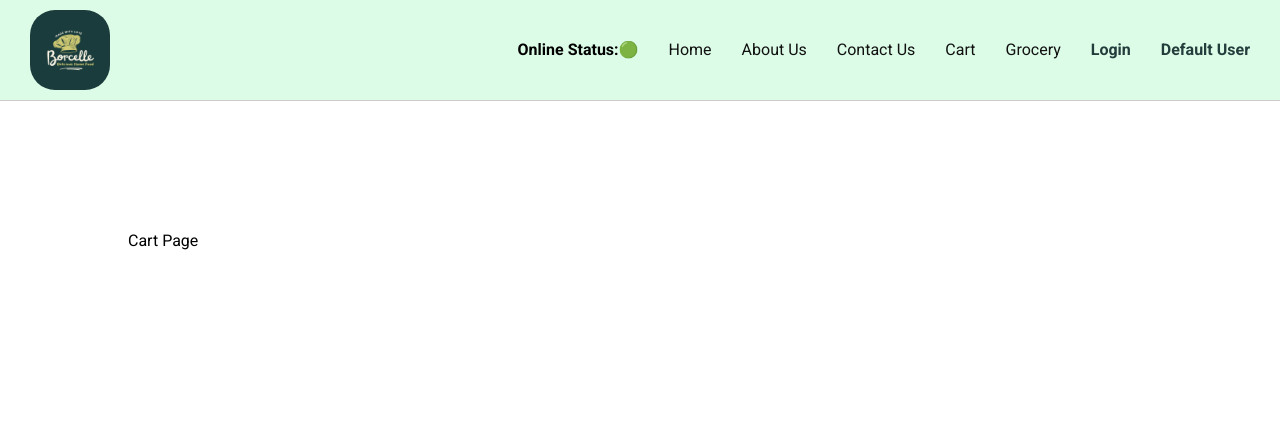
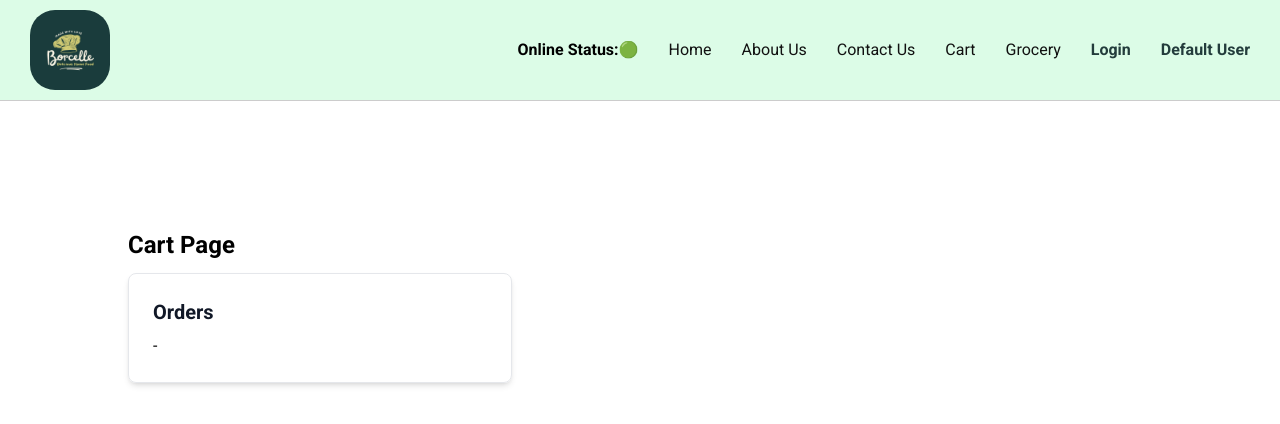
Before and after one commit to bhargavgopal-lanke/React-New, a React (Vite) app: page /cart in a window 1280 px wide. Shown: the top 424 px of the page. Built offline with nearby package versions, Linux system fonts and the light colour scheme.

Commit message:
cart ui created for orders.

```diff
--- a/src/components/CategoryListItems.jsx
+++ b/src/components/CategoryListItems.jsx
@@ -17,7 +17,9 @@ const CategoryListItems = ({ data }) => {
         } = items?.card?.info;
 
         const handleAdd = () => {
-          store.dispatch(setAddItems({ name: name, price: price }));
+          store.dispatch(
+            setAddItems({ name: name, price: (price || defaultPrice) / 100 })
+          );
         };
 
         return (
--- a/src/components/HeaderSubRoutes/Cart.jsx
+++ b/src/components/HeaderSubRoutes/Cart.jsx
@@ -7,8 +7,18 @@ const Cart = () => {
   );
 
   return (
-    <div>
-      <div className="body-sec">Cart Page</div>
+    <div className="body-sec">
+      <div className="mb-3 text-2xl font-bold">Cart Page</div>
+      <div
+        class="block p-6 max-w-sm
+            bg-white-600 rounded-lg
+            border border-grey-200 shadow-md"
+      >
+        <h1 class="mb-2 text-xl font-bold text-gray-900">Orders</h1>
+        <p class="text-black">
+          {name} - {price}
+        </p>
+      </div>
     </div>
   );
 };
```
